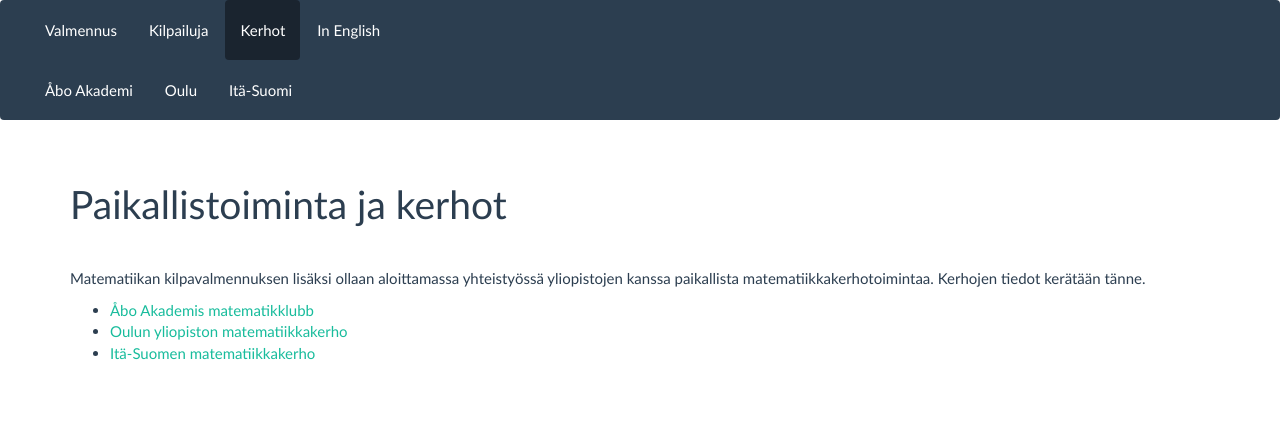
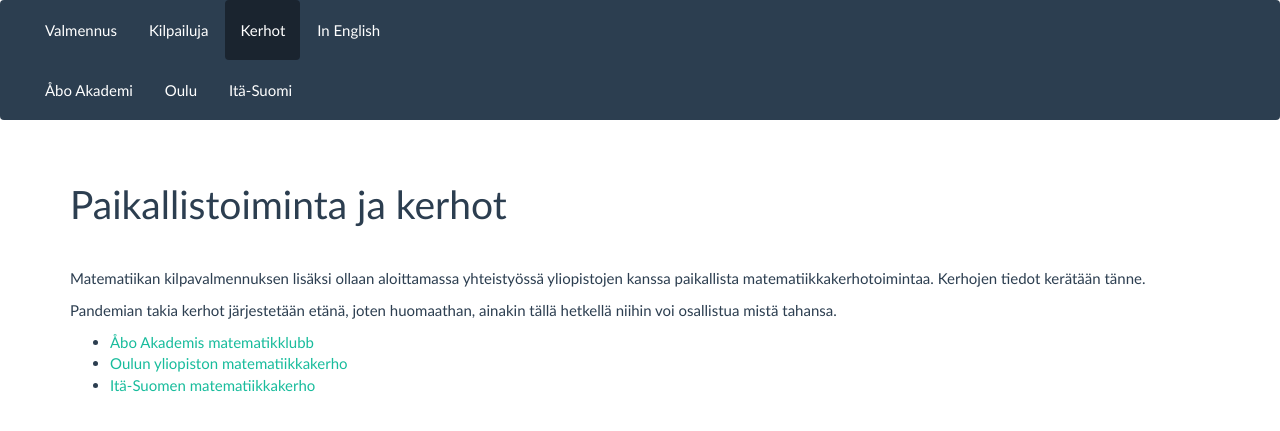
Before and after one commit to matematiikkakilpailut/matematiikkakilpailut.github.io, a Jekyll site: the page built from kerhot/index.md, in a window 1280 px wide. Shown: the top 431 px of the page. Built offline with Jekyll 4.4.1, drawn with Linux system fonts in a browser that asks for light colours.

Commit message:
Mainitaan etäosallistumisesta

```diff
--- a/kerhot/index.md
+++ b/kerhot/index.md
@@ -8,6 +8,9 @@ Matematiikan kilpavalmennuksen lisäksi ollaan aloittamassa
 yhteis­työssä yli­opistojen kanssa paikallista
 matematiikka­kerho­toimintaa. Kerhojen tiedot kerätään tänne.
 
+Pandemian takia kerhot järjestetään etänä, joten huomaathan,
+ainakin tällä hetkellä niihin voi osallistua mistä tahansa.
+
 - <a href="abo/" lang="sv-FI" hreflang="sv-FI">Åbo Akademis matematikklubb</a>
 - [Oulun yliopiston matematiikkakerho](oulu/)
 - [Itä-Suomen matematiikkakerho](ita-suomi/)
```
